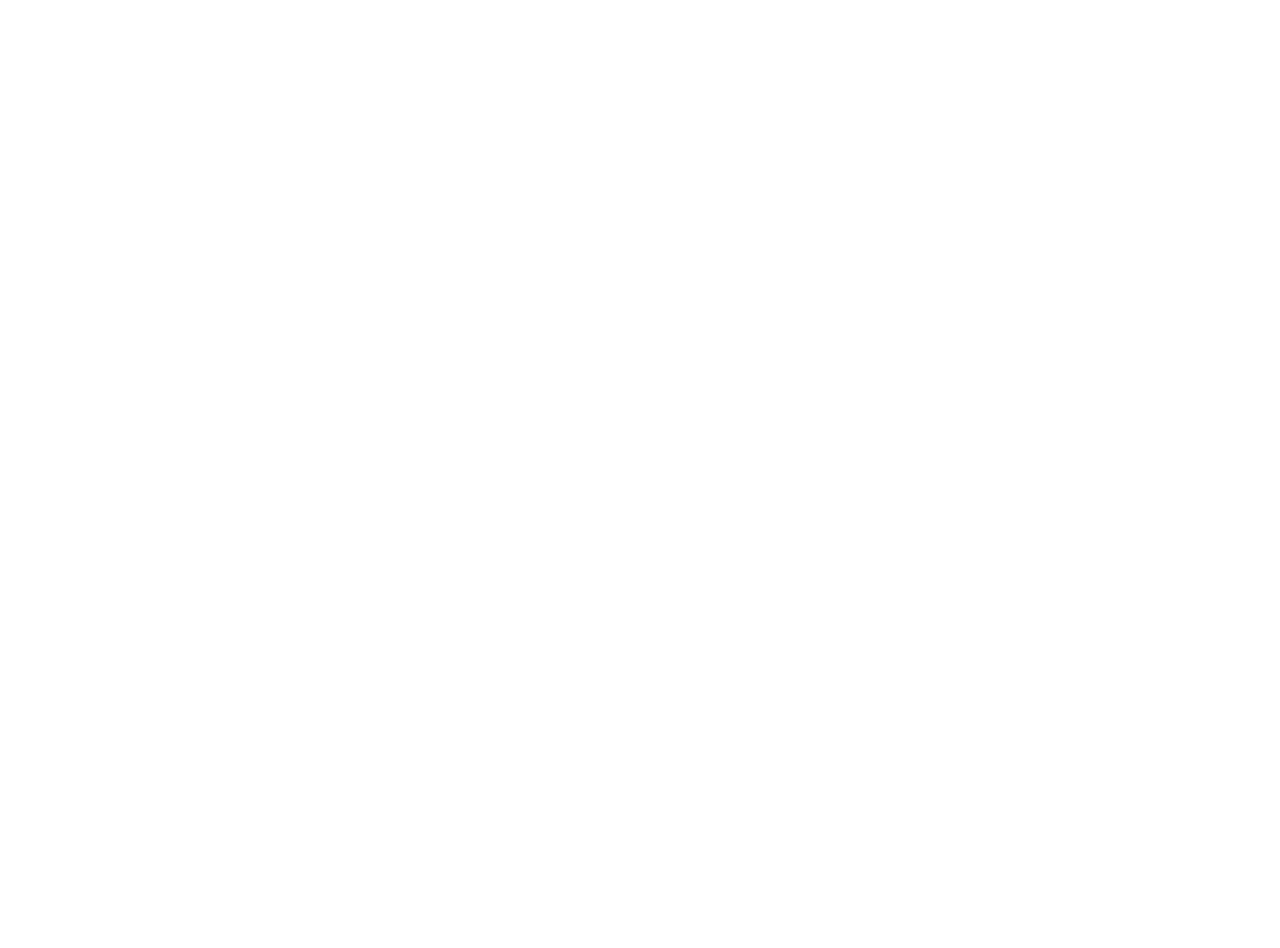
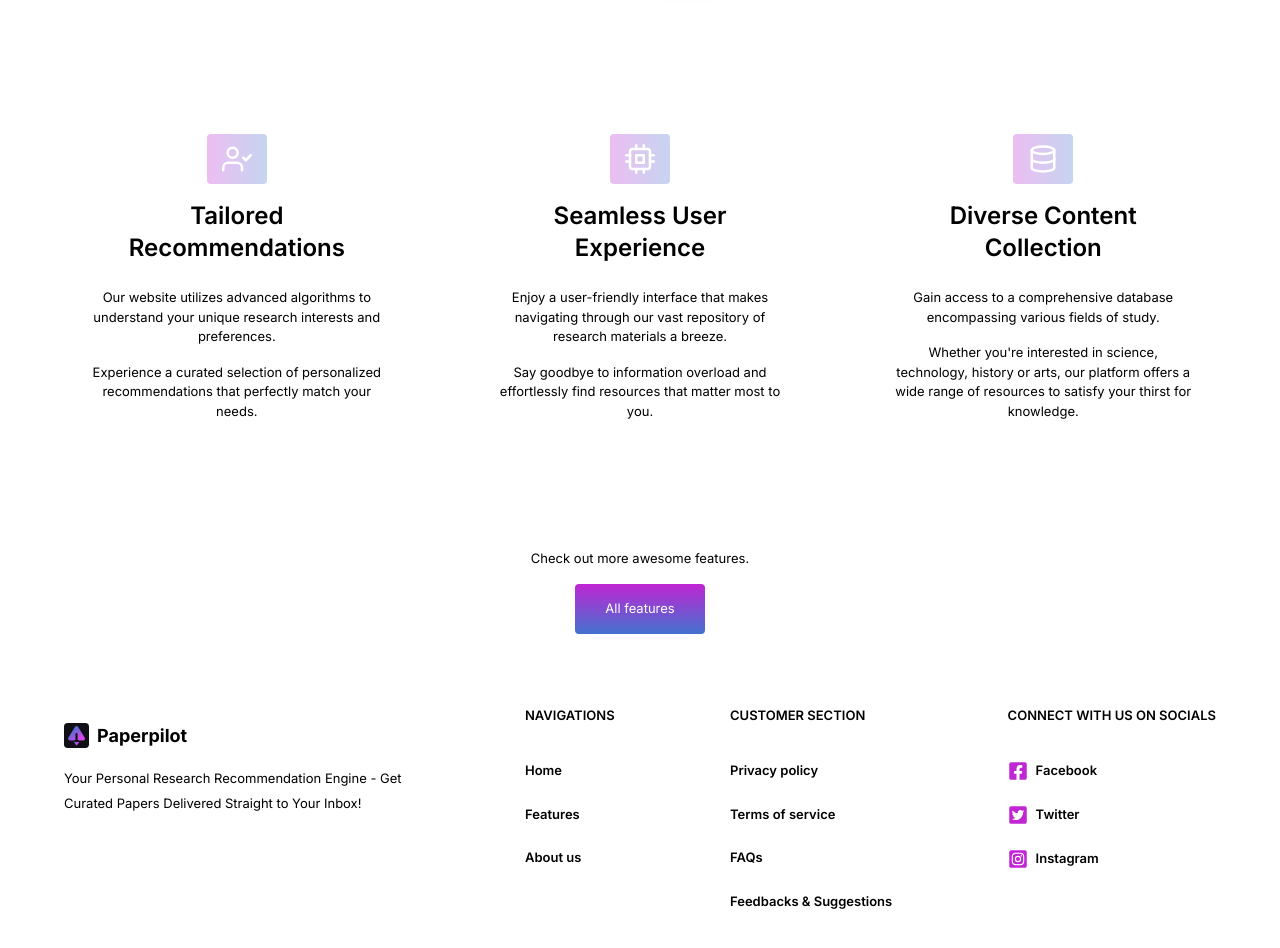
Before and after one commit to abel-otegbola/Paperpilot, a Next.js app: page / in a window 1280 px wide. Shown: the part 960-1908 px from the top of the page. Before the commit the page ends 937 px from the top, so only its background shows below. Built offline with nearby package versions, Linux system fonts and the light colour scheme; no server answers.

Commit message:
feat: add features section in homepage

```diff
--- a/src/app/dashboard/page.js
+++ b/src/app/dashboard/page.js
@@ -56,7 +56,7 @@
             <h2 className="opacity-[0.3] font-semibold text-lg my-3">DASHBOARD</h2>
             <p>Welcome: <span className="font-semibold">{session && session.user.name || session && session.user.email}</span></p>
 
-            <div className="flex flex-wrap bg-white dark:bg-dark p-2 mt-5">
+            <div className="flex flex-wrap bg-white dark:bg-dark mt-5">
                 <div className="lg:w-[65%] w-full">
                     <SearchBar query={query} actions={{ setSearch, setQuery, setYear, setType, setUrl }} handleSearch={handleSearch} />
                     <div className="my-4 min-h-[50vh]">
--- a/src/app/page.js
+++ b/src/app/page.js
@@ -1,16 +1,49 @@
 import Image from 'next/image'
 import Link from 'next/link'
+import { FiCpu, FiDatabase, FiUserCheck } from 'react-icons/fi'
 
 export default function Home() {
   return (
-    <main className="px-[5%] min-h-[500px] bg-[url('/bg.svg')] bg-cover">
-      <header className="flex flex-col items-center justify-center py-[7%] md:px-[7%]">
+    <main className="px-[5%]">
+      <header className="flex flex-col min-h-[500px] bg-[url('/bg.svg')] bg-cover items-center justify-center py-[40px] md:px-[7%]">
         <p className="opacity-[0.8] text-center">Personalized Recommendations, Seamless Automation, Configurable Interests</p>
         <h1 className="md:text-[40px] text-2xl text-center md:leading-[50px] leading:-[20px] font-bold py-6 md:w-[83%]">Personal Research Recommendation Engine - Get Curated Papers Delivered Straight to Your Inbox</h1>
         <p className="opacity-[0.8] mb-6 md:w-[60%] text-center leading-[25px]">Navigating the Skies of Research with Personalized Recommendations, Seamless Automation, and Timely Delivery of Relevant Papers for Your Intellectual Voyage.</p>
 
         <Link className="px-[30px] py-[15px] sm:w-auto w-full text-center rounded bg-gradient-to-b from-fuchsia-600 to-primary text-white hover:from-primary hover:to-primary" href="/signup">Get Started</Link>
+
+        <Image src="/paperpilot_bg.svg" className='mt-[40px]' width={700} height={400} alt="paperpilot"/>
       </header>
+
+      <section className="flex flex-wrap justify-between py-[7%]">
+        <div className="md:w-[30%] flex flex-col md:items-center md:p-[2%] p-4 my-4 rounded bg-slate-100/[0.05]">
+            <p className='rounded p-[10px] px-[15px] w-fit text-3xl text-white bg-gradient-to-r from-fuchsia-600/[0.3] to-primary/[0.3]'><FiUserCheck /></p>
+            <h2 className='text-2xl font-semibold my-4 md:text-center'>Tailored Recommendations</h2>
+            <p className='py-2 md:text-center'>Our website utilizes advanced algorithms to understand your unique research interests and preferences.</p>
+            <p className='py-2 md:text-center'>Experience a curated selection of personalized recommendations that perfectly match your needs.</p>
+        </div>
+        <div className="md:w-[30%] flex flex-col md:items-center md:p-[2%] p-4 my-4 rounded bg-slate-100/[0.05]">
+            <p className='rounded p-[10px] px-[15px] w-fit text-3xl text-white bg-gradient-to-r from-fuchsia-600/[0.3] to-primary/[0.3]'><FiCpu /></p>
+            <h2 className='text-2xl font-semibold my-4 md:text-center'>Seamless User Experience</h2>
+            <p className='py-2 md:text-center'>Enjoy a user-friendly interface that makes navigating through our vast repository of research materials a breeze.</p>
+            <p className='py-2 md:text-center'>Say goodbye to information overload and effortlessly find resources that matter most to you.</p>
+        </div>
+        <div className="md:w-[30%] flex flex-col md:items-center md:p-[2%] p-4 my-4 rounded bg-slate-100/[0.05]">
+            <p className='rounded p-[10px] px-[15px] w-fit text-3xl text-white bg-gradient-to-r from-fuchsia-600/[0.3] to-primary/[0.3]'><FiDatabase /></p>
+            <h2 className='text-2xl font-semibold my-4 md:text-center'>Diverse Content Collection</h2>
+            <p className='py-2 md:text-center'>Gain access to a comprehensive database encompassing various fields of study.</p>
+            <p className='py-2 md:text-center'>Whether you&apos;re interested in science, technology, history or arts, our platform offers a wide range of resources to satisfy your thirst for knowledge.</p>
+        </div>
+      </section>
+
+      <div className='flex flex-col md:items-center'>
+        <p className='md:text-center mb-4'>Check out more awesome features.</p>
+        <Link className="px-[30px] py-[15px] sm:w-auto w-full text-center rounded bg-gradient-to-b from-fuchsia-600 to-primary text-white hover:from-primary hover:to-primary" href="/features">All features</Link>
+      </div>
+
+      <section>
+
+      </section>
     </main>
   )
 }
--- a/src/components/footer/page.js
+++ b/src/components/footer/page.js
@@ -30,9 +30,9 @@
 
             <ul className="flex flex-col font-semibold md:w-auto sm:w-[50%] my-8 w-full">
                 <h2 className="uppercase pb-6">Connect with us on socials</h2>
-                <li className="py-3 w-full"><Link className="flex gap-2 hover:text-primary w-full" href="/" ><FaFacebookSquare className="text-xl text-primary" /> Facebook</Link></li>
-                <li className="py-3 w-full"><Link className="flex gap-2 hover:text-primary w-full" href="/" ><FaTwitterSquare className="text-xl text-primary" /> Twitter</Link></li>
-                <li className="py-3 w-full"><Link className="flex gap-2 hover:text-primary w-full" href="/" ><FaInstagramSquare className="text-xl text-primary" /> Instagram</Link></li>
+                <li className="py-3 w-full"><Link className="flex gap-2 hover:text-primary w-full" href="/" ><FaFacebookSquare className="text-xl text-fuchsia-600" /> Facebook</Link></li>
+                <li className="py-3 w-full"><Link className="flex gap-2 hover:text-primary w-full" href="/" ><FaTwitterSquare className="text-xl text-fuchsia-600" /> Twitter</Link></li>
+                <li className="py-3 w-full"><Link className="flex gap-2 hover:text-primary w-full" href="/" ><FaInstagramSquare className="text-xl text-fuchsia-600" /> Instagram</Link></li>
             </ul>
         </div>
     )
--- a/src/components/navbar/page.js
+++ b/src/components/navbar/page.js
@@ -5,20 +5,13 @@
 import { signOut, useSession } from "next-auth/react";
 import { useState } from "react";
 import { FiHome, FiInfo, FiPackage, FiSettings } from "react-icons/fi";
+import { usePathname } from "next/navigation";
 
 const Navbar = () => {
     const {data: session} = useSession()
     const [open, setOpen] = useState(false)
+    const pathname = usePathname()
 
-    // useEffect(() => {
-    //     window.onload = () => {
-    //         google.accounts.id.initialize({
-    //             client_id: "",
-    //             callback: handleCredentialResponse
-    //         })
-    //         google.accounts.id.prompt();
-    //     }
-    // }, [])
 
     return (
         <div className="flex items-center justify-between md:px-[5%] p-4">
@@ -28,9 +21,9 @@
             </Link>
 
             <ul className="md:flex hidden md:items-center justify-center md:flex-row flex-col font-semibold">
-                <li><Link className="text-primary hover:text-primary px-6 py-2" href="/" >Home</Link></li>
-                <li><Link className="hover:text-primary px-6 py-2" href="/features" >Features</Link></li>
-                <li><Link className="hover:text-primary px-6 py-2" href="/about us" >About us</Link></li>
+                <li><Link className={`px-6 py-2 ${pathname === "/" ? "text-transparent bg-clip-text bg-gradient-to-r from-fuchsia-600 to-primary" : "dark:text-white/[0.7]"}`} href="/" >Home</Link></li>
+                <li><Link className={`px-6 py-2 ${pathname === "features" ? "text-transparent bg-clip-text bg-gradient-to-r from-fuchsia-600 to-primary" : "dark:text-white/[0.7]"}`} href="/features" >Features</Link></li>
+                <li><Link className={`px-6 py-2 ${pathname === "about" ? "text-transparent bg-clip-text bg-gradient-to-r from-fuchsia-600 to-primary" : "dark:text-white/[0.7]"}`} href="/about" >About us</Link></li>
             </ul>
 
             {
--- a/src/components/searchBar/page.js
+++ b/src/components/searchBar/page.js
@@ -16,10 +16,10 @@
 
     return (
         <div className="border border-slate-400/[0.2] px-2">
-            <div className="flex items-center">
+            <div className="flex items-center p-2">
                 <FiSearch className="text-lg opacity-[0.5] mr-2" />
-                <input type="search" name="search" placeholder="Search papers..." onChange={(e) => actions.setSearch(e.target.value)} className="flex-1 bg-transparent border-transparent p-4 rounded flex-1 focus:outline-2 focus:outline-primary hover:border-primary" />
-                <p className="p-2 px-6 rounded border border-slate-400/[0.3] bg-gradient-to-b from-fuchsia-600 to-primary text-white  text-white rounded cursor-pointer" onClick={handleSearch}>Search</p>
+                <input type="search" name="search" placeholder="Search papers..." onChange={(e) => actions.setSearch(e.target.value)} className="flex-1 bg-transparent border-transparent p-3 rounded flex-1 focus:outline-2 focus:outline-primary hover:border-primary" />
+                <p className="p-[10px] px-6 rounded border border-slate-400/[0.3] bg-gradient-to-b from-fuchsia-600 to-primary text-white  text-white rounded cursor-pointer" onClick={handleSearch}>Search</p>
             </div>
             <h4 className="opacity-[0.6] text-[11px] mt-2 mb-1 text-primary">Filter Search results:</h4>
             <div className="flex flex-wrap items-center w-full mb-2 p-1 bg-gray-400/[0.1]">
```
Also changed, not shown: public/paperpilot_bg.svg (added), public/personalized.png (added).
